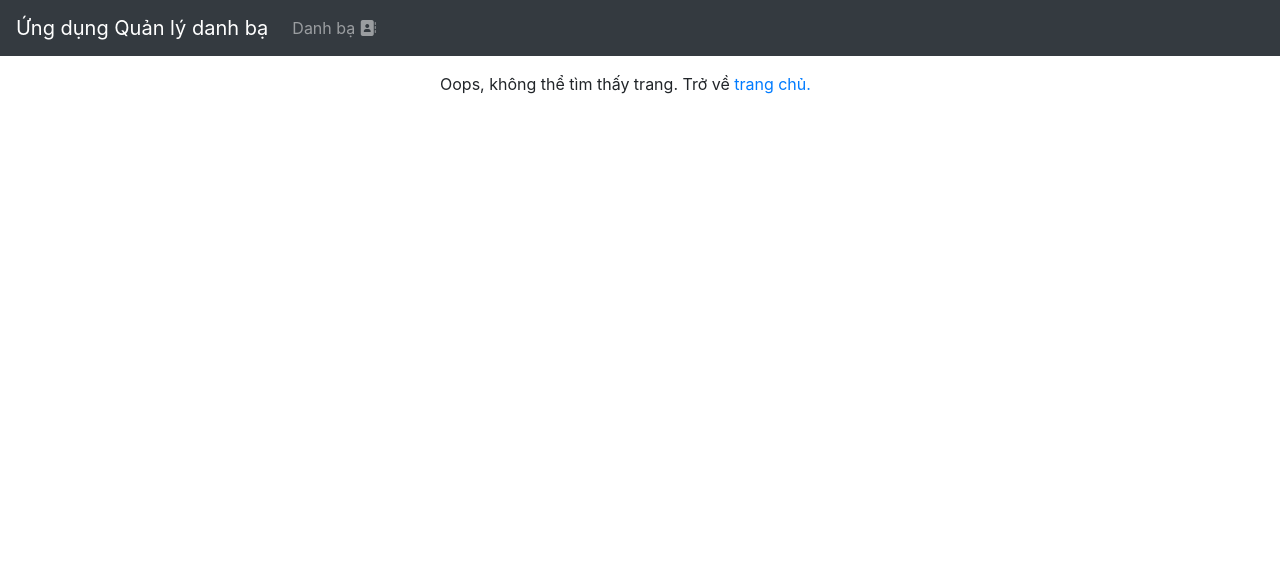
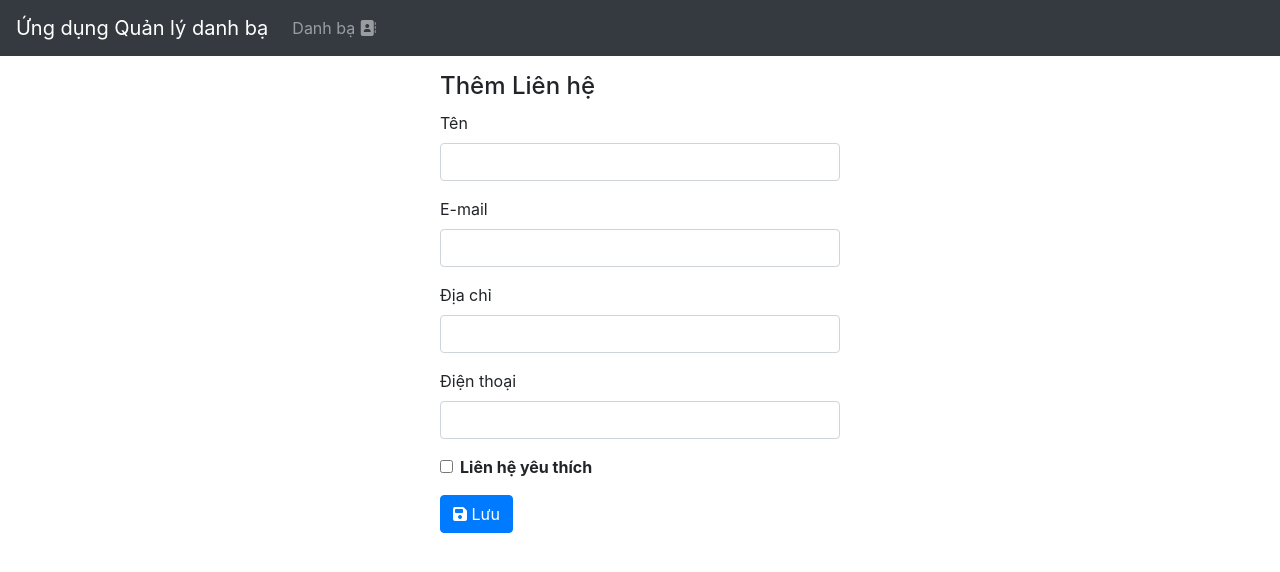
Before and after one commit to 20020811/B2005666_NGUYENPHUDINH_FRONTEND, a Vue app: page /contacts in a window 1280 px wide. Shown: the top 572 px of the page. Built offline with nearby package versions, Linux system fonts and the light colour scheme.

Commit message:
Tao trang them lien he

```diff
--- a/src/router/index.js
+++ b/src/router/index.js
@@ -15,8 +15,13 @@
     path: "/contacts/:id",
     name: "contact.edit",
     component: () => import("@/views/ContactEdit.vue"),
-    props: true // Truyền các biến trong $route.params vào làm props
-    },
+    props: true, // Truyền các biến trong $route.params vào làm props
+  },
+  {
+    path: "/contacts/",
+    name: "contact.add",
+    component: () => import("@/views/ContactAdd.vue"),
+  },
 ];
 const router = createRouter({
   history: createWebHistory(import.meta.env.BASE_URL),
--- /dev/null
+++ b/src/views/ContactAdd.vue
@@ -0,0 +1,38 @@
+<template>
+  <div class="page">
+    <h4>Thêm Liên hệ</h4>
+    <ContactForm
+      :contact="contact"
+      @submit:contact="addContact"
+    />
+    <p>{{ message }}</p>
+  </div>
+</template>
+<script>
+import ContactForm from "@/components/ContactForm.vue";
+import ContactService from "@/services/contact.service";
+export default {
+  components: {
+    ContactForm,
+  },
+  props: {
+    id: { type: String, required: true },
+  },
+  data() {
+    return {
+      contact: {},
+      message: "",
+    };
+  },
+  methods: {
+    async addContact(data) {
+      try {
+        await ContactService.create(data);
+        this.message = "Liên hệ được lưu thành công.";
+      } catch (error) {
+        console.log(error);
+      }
+    },
+  },
+};
+</script>
```
